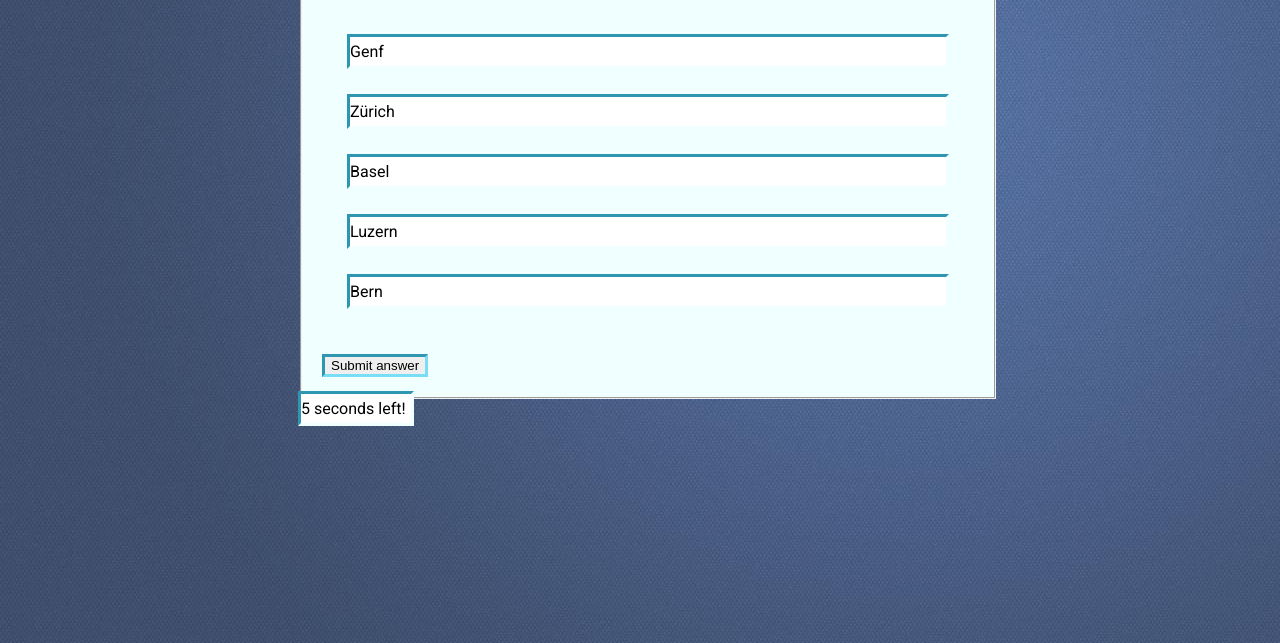
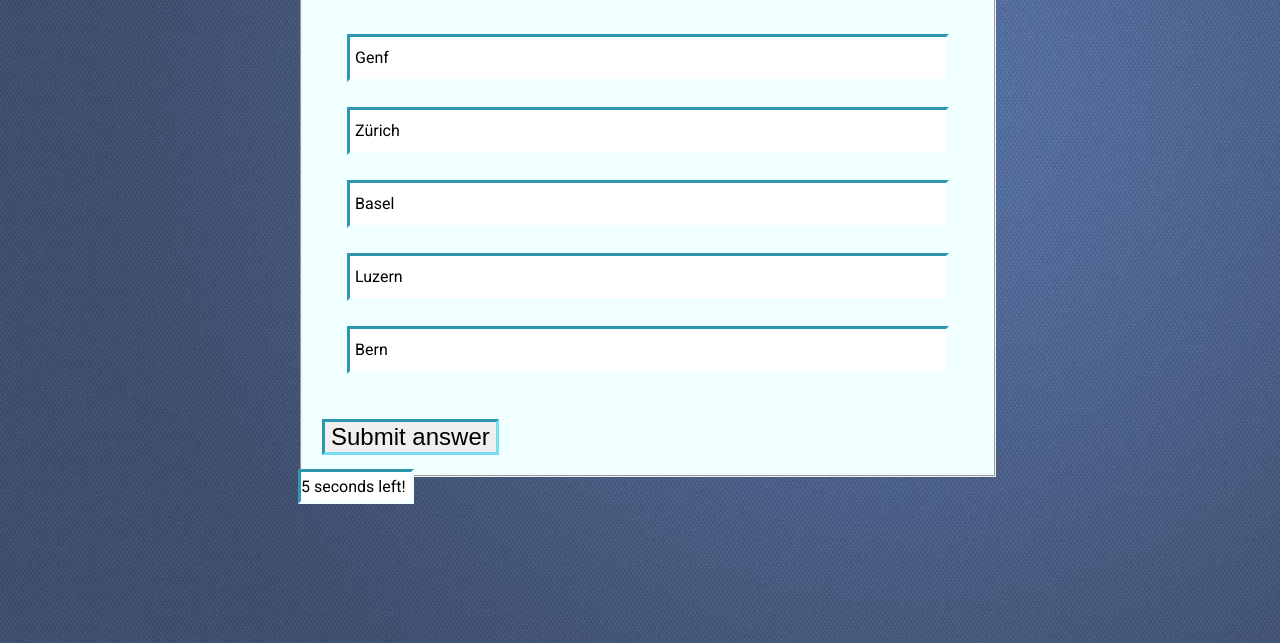
Before and after one commit to StefanEggenschwiler/HtmlQuizGame, a plain HTML site: page index.html in a window 1280 px wide. Shown: the part 157-800 px from the top of the page. Drawn offline with Linux system fonts and the light colour scheme.

Commit message:
CSS update

```diff
--- a/screen.css
+++ b/screen.css
@@ -82,35 +82,34 @@ var, label{
 
 label {
     margin: 25px;
-    display:block;
+    display: block;
+    line-height: 200%;
+    padding:5px;
 }
 
-label:hover
-{
+label:hover {
     color: black;
     background-color: white;
     border-bottom:solid #7addf6;
     border-right:solid #7addf6;
     border-top:solid #2e96b0;
     border-left:solid #2e96b0;
-    padding-top: 5px;
-    padding-bottom: 5px;
-    padding-right: 5px;
     margin: 25px;
 }
 
 input[type="button"]{
+    font-size:150%;
+
     border-bottom:solid #7addf6;
     border-right:solid #7addf6;
     border-top:solid #2e96b0;
     border-left:solid #2e96b0;
 }
 
-input[type="radio"]:checked + span
-{
+input[type="radio"]:checked + span {
     background-color: yellow;
 }
-input[type="radio"].toggle
-{
+
+input[type="radio"].toggle {
     display:none;
 }
```
